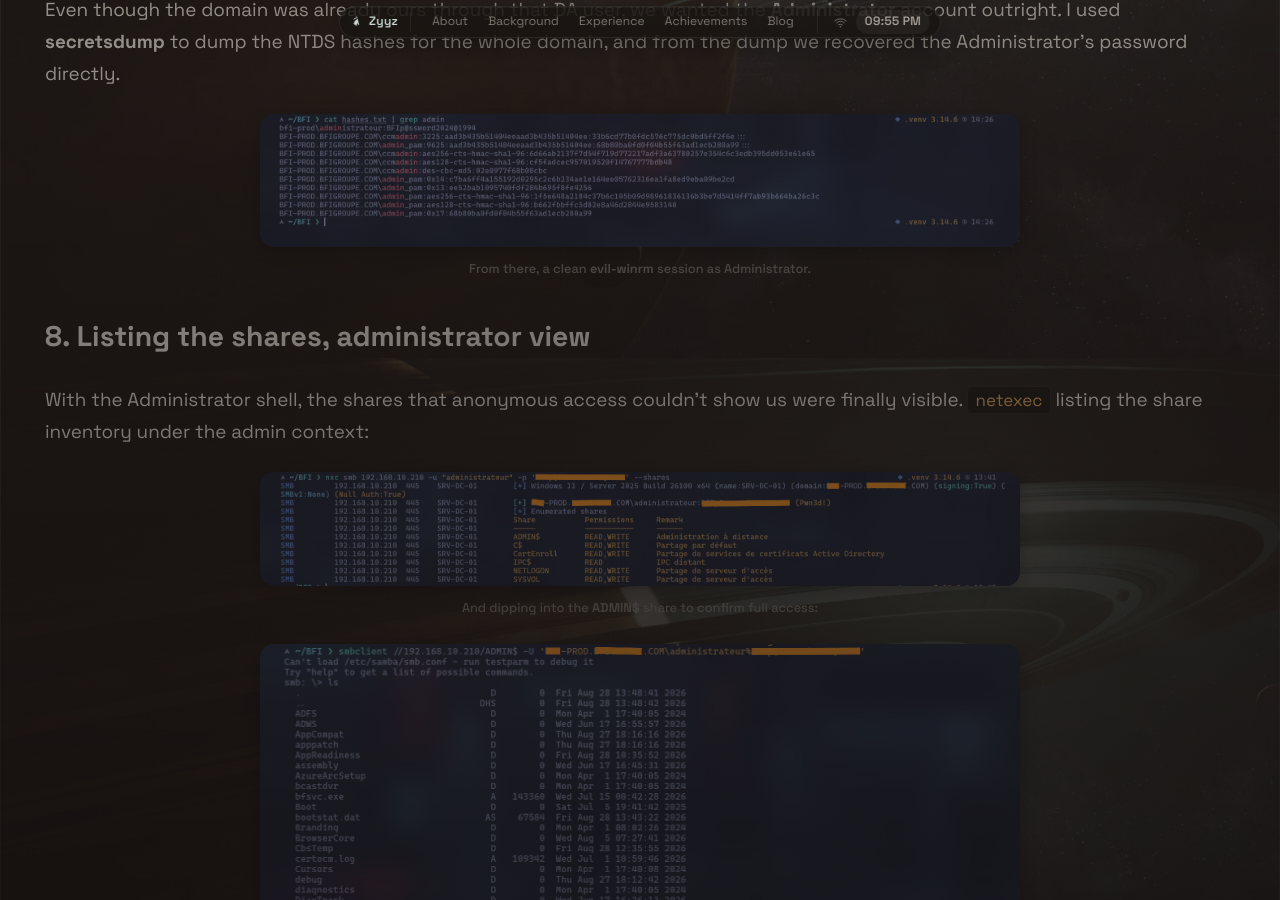
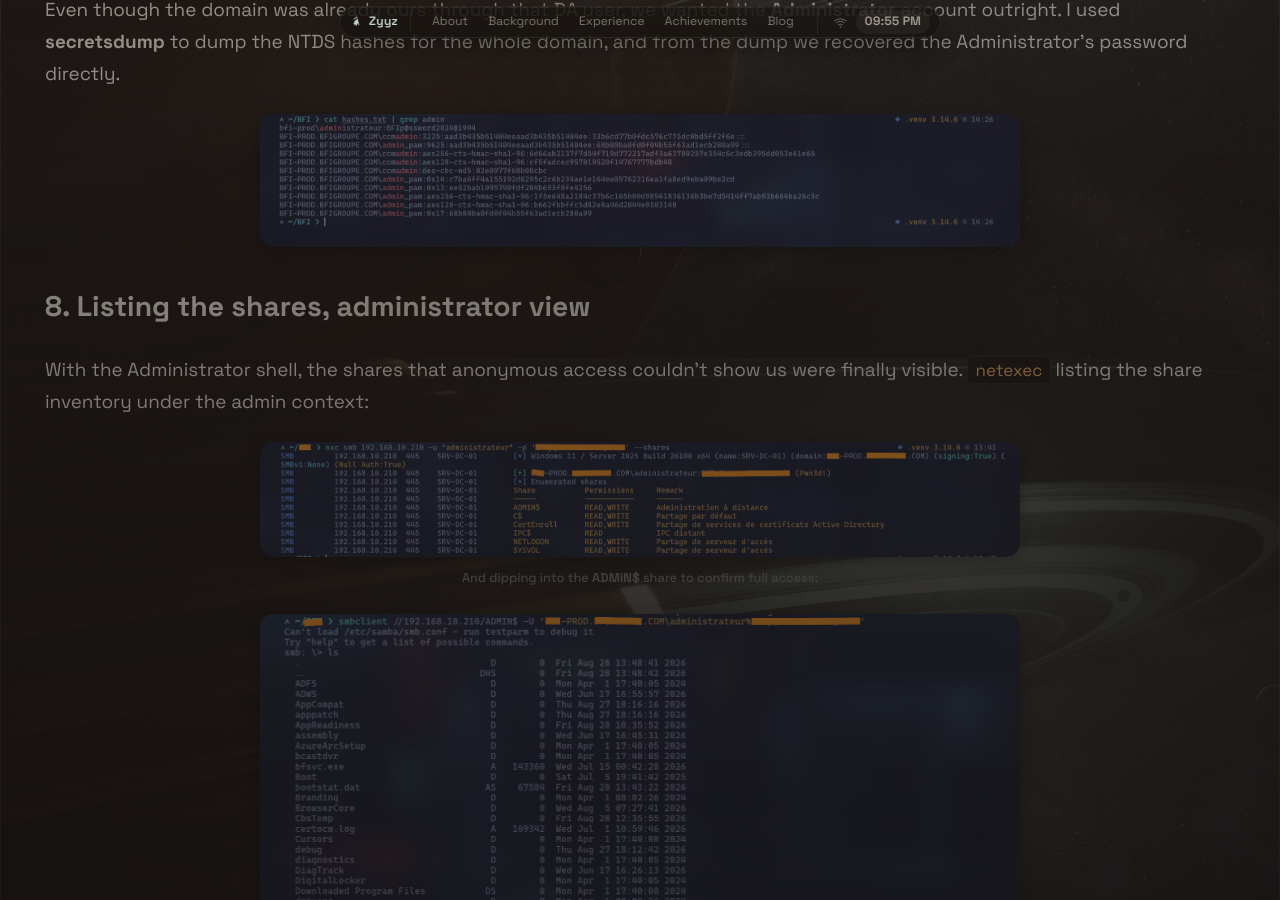
Before and after one commit to 0xZyyz/0xZyyz.github.io, a Jekyll site: the page built from _posts/2026-08-29-internal-ad-pentest-internship.md, in a window 1280 px wide and 900 px high, scrolled down 3242 px. Built offline with Jekyll 4.4.1, drawn with Linux system fonts in a browser that asks for light colours.

Commit message:
Remove admin evil-winrm text and update redacted screenshots

```diff
--- a/_posts/2026-08-29-internal-ad-pentest-internship.md
+++ b/_posts/2026-08-29-internal-ad-pentest-internship.md
@@ -65,8 +65,6 @@ Even though the domain was already ours through that DA user, we wanted the **Ad
 
 ![secretsdump output with dumped hashes](/assets/posts/internal-ad-pentest/admin-pass.png)
 
-From there, a clean **evil-winrm** session as Administrator.
-
 ## 8. Listing the shares, administrator view
 
 With the Administrator shell, the shares that anonymous access couldn't show us were finally visible. `netexec` listing the share inventory under the admin context:
```
Also changed, not shown: assets/posts/internal-ad-pentest/admin-share.png, assets/posts/internal-ad-pentest/evil-winrm-whamdi.png, assets/posts/internal-ad-pentest/shares-netexec-admin.png.
